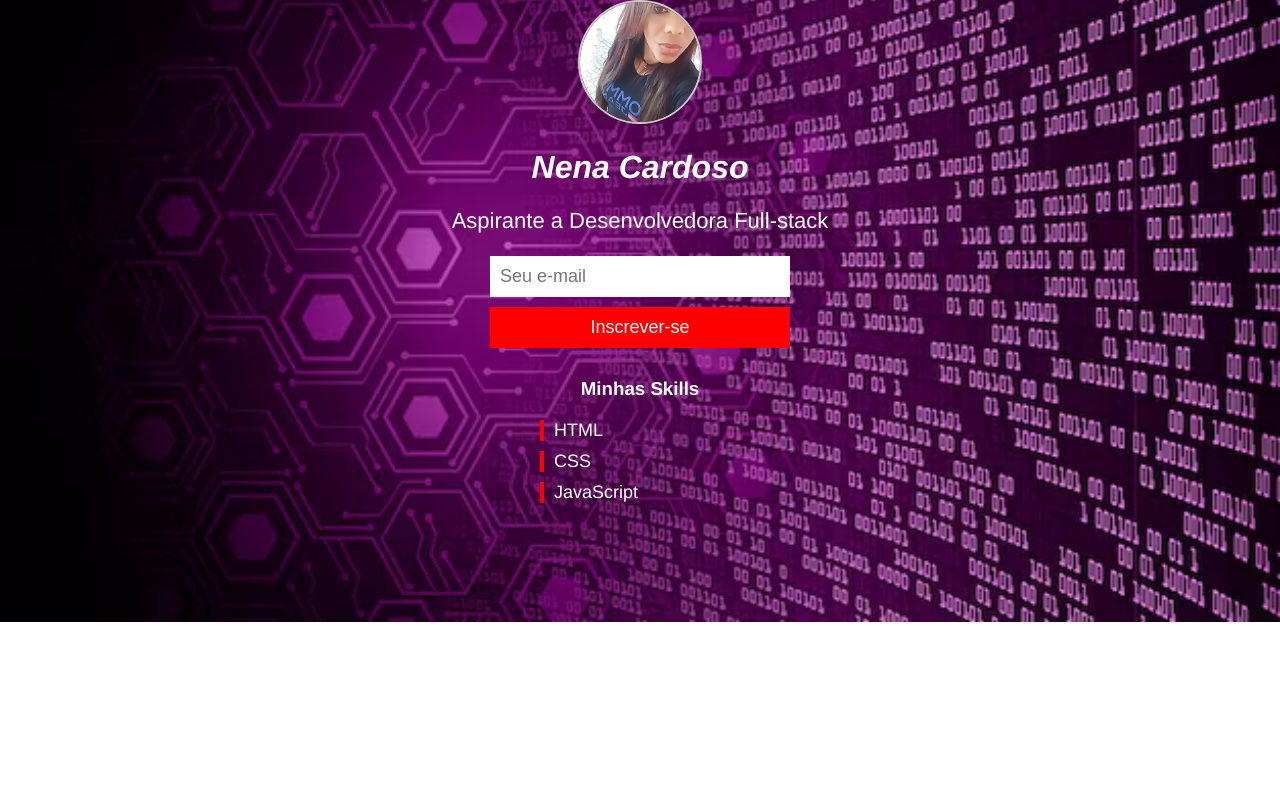
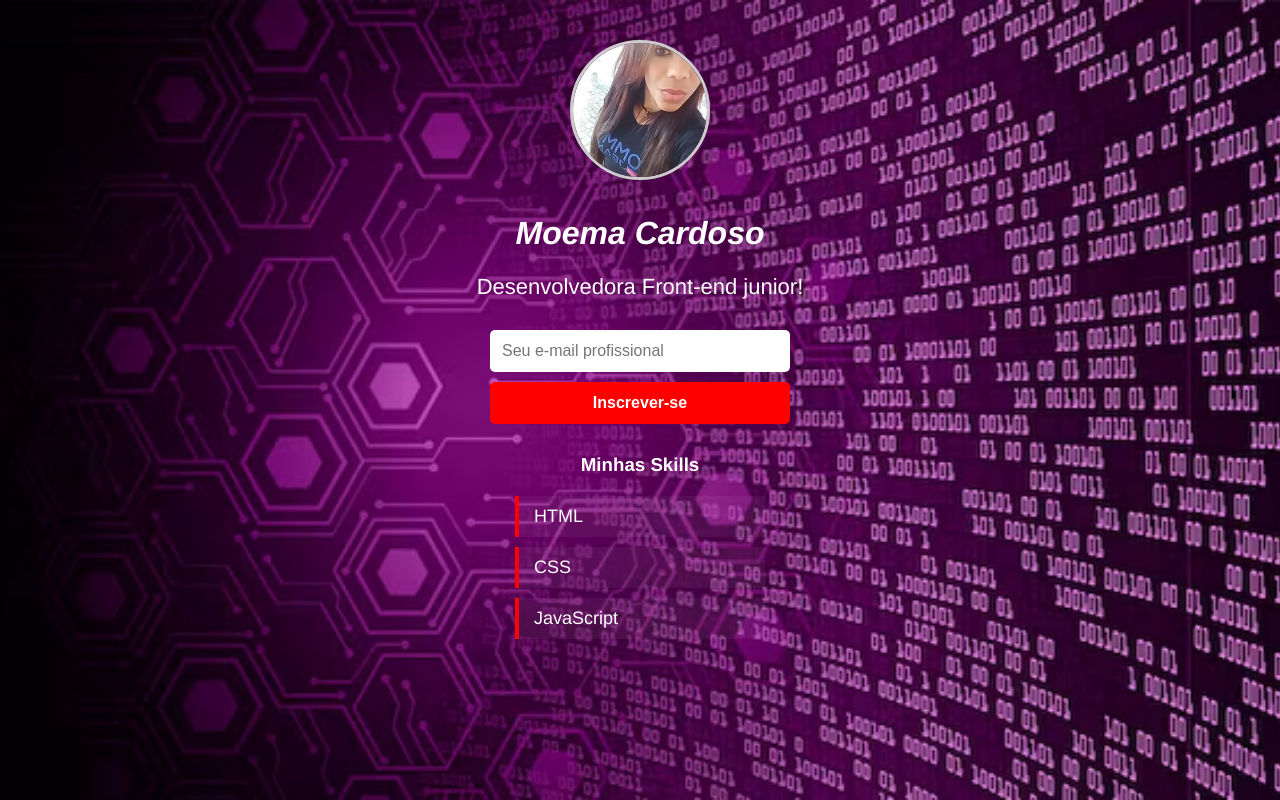
Before and after one commit to Moemacardoso2025/Meu-Primeiro-projeto-Cyber, a plain HTML site: page index.html in a window 1280 px wide. Drawn offline with Linux system fonts and the light colour scheme.

Commit message:
Refactor index.html for improved structure and styles

```diff
--- a/index.html
+++ b/index.html
@@ -3,123 +3,153 @@
 <head>
   <meta charset="UTF-8">
   <meta name="viewport" content="width=device-width, initial-scale=1.0">
-  <title>Nena Cardoso</title>
+  <title>Moema Cardoso</title>
   <style>
+    /* Reset básico para evitar margens estranhas */
+    * {
+      box-sizing: border-box;
+    }
+
     body {
       text-align: center;
-      background: url("cyber-circuit-future-technology-concept-background_42077-6920.avif") no-repeat center/cover;
+      /* Dica: Verifique se o caminho da imagem está correto no seu projeto */
+      background: #1a1a1a url("cyber-circuit-future-technology-concept-background_42077-6920.avif") no-repeat center/cover;
+      background-attachment: fixed; /* Mantém o fundo fixo ao rolar */
       color: #fff;
-      font-family: Helvetica, Arial, sans-serif;
+      font-family: 'Helvetica', 'Arial', sans-serif;
       margin: 0;
-      padding: 0;
+      padding: 40px 20px;
+      min-height: 100vh;
+    }
+
+    h1 {
+      transition: color 0.3s ease;
+      cursor: default;
     }
 
     p {
       font-size: 22px;
+      margin-bottom: 30px;
     }
 
+    /* Formulário */
     form {
       margin: 20px auto;
       max-width: 300px;
     }
 
     input {
-      border: 0;
-      padding: 10px;
-      font-size: 18px;
+      border: none;
+      padding: 12px;
+      font-size: 16px;
       width: 100%;
-      box-sizing: border-box;
       margin-bottom: 10px;
+      border-radius: 5px;
     }
 
     input[type="submit"] {
-      background: red;
+      background: #ff0000;
       color: white;
+      font-weight: bold;
       cursor: pointer;
-    }
-
-    img {
-      width: 120px;
-      height: 120px;
-      border-radius: 50%;
-      object-fit: cover;
-      border: 2px solid #ccc;
-    }
-
-    ul {
-      padding: 0;
-      margin: 20px auto;
-      max-width: 200px;
-      text-align: left;
-    }
-
-    li {
-      font-size: 18px;
-      list-style: none;
-      color: white;
-      border-left: 4px solid red;
-      padding-left: 10px;
-      margin: 10px 0;
-      transition: background 0.3s, color 0.3s;
-    }
-
-    /* hover styles */
-    li:hover {
-      background: rgba(255,255,255,0.1);
-      color: #ff0;
-      cursor: pointer;
+      transition: background 0.3s;
     }
 
     input[type="submit"]:hover {
       background: #cc0000;
     }
 
+    /* Imagem de Perfil */
+    img {
+      width: 140px;
+      height: 140px;
+      border-radius: 50%;
+      object-fit: cover;
+      border: 3px solid #ccc;
+      transition: transform 0.3s ease;
+      margin-bottom: 10px;
+    }
+
     img:hover {
       transform: scale(1.1);
-      transition: transform 0.3s;
+    }
+
+    /* Lista de Skills */
+    ul {
+      padding: 0;
+      margin: 20px auto;
+      max-width: 250px;
+      list-style: none;
+    }
+
+    li {
+      font-size: 18px;
+      color: white;
+      border-left: 4px solid red;
+      padding: 10px 15px;
+      margin: 10px 0;
+      background: rgba(255, 255, 255, 0.05);
+      transition: all 0.3s ease;
+      text-align: left;
+    }
+
+    li:hover {
+      background: rgba(255, 255, 255, 0.15);
+      color: #ff0;
+      transform: translateX(10px);
+      cursor: pointer;
     }
   </style>
 </head>
 <body>
+
   <img src="IMG_20201117_134126_321.jpg" alt="Foto de Nena Cardoso">
-  <h1><em>Nena Cardoso</em></h1>
-  <p>Aspirante a Desenvolvedora Full‑stack</p>
 
-  <form action="#" method="post">
-    <input type="email" name="email" placeholder="Seu e‑mail" required>
+  <h1><em>Moema Cardoso</em></h1>
+  <p>Desenvolvedora Front-end junior!</p>
+
+  <form id="subscribeForm" action="#" method="post">
+    <label for="email" style="display:none;">E-mail:</label>
+    <input type="email" id="email" name="email" placeholder="Seu e-mail profissional" required>
     <input type="submit" value="Inscrever-se">
   </form>
 
+  <section>
     <h3>Minhas Skills</h3>
     <ul>
       <li>HTML</li>
       <li>CSS</li>
       <li>JavaScript</li>
     </ul>
+  </section>
 
   <script>
-    // mostra agradecimento ao enviar o formulário
-    document.querySelector('form').addEventListener('submit', function(e) {
+    // 1. Script de submissão do formulário
+    const form = document.querySelector('#subscribeForm');
+    form.addEventListener('submit', (e) => {
       e.preventDefault();
-      alert('Obrigado por se inscrever!');
+      const email = document.querySelector('#email').value;
+      alert(`Obrigado por se inscrever, ${email}!`);
+      form.reset(); // Limpa o campo após o envio
     });
 
-    // adiciona clique interativo nas skills
-    document.querySelectorAll('li').forEach(function(item) {
-      item.addEventListener('click', function() {
-        alert('Você clicou em ' + this.textContent + '!');
+    // 2. Clique interativo nas skills
+    const skills = document.querySelectorAll('li');
+    skills.forEach(item => {
+      item.addEventListener('click', () => {
+        alert(`Você quer saber mais sobre ${item.textContent}?`);
       });
     });
 
-    // muda cor do título ao passar o mouse
+    // 3. Efeito no título (Hover via JS)
     const title = document.querySelector('h1');
-    title.addEventListener('mouseover', function() {
-      this.style.color = '#ff0';
+    title.addEventListener('mouseenter', () => {
+      title.style.color = '#ff0';
     });
-    title.addEventListener('mouseout', function() {
-      this.style.color = '';
+    title.addEventListener('mouseleave', () => {
+      title.style.color = ''; // Retorna ao padrão do CSS
     });
   </script>
+
 </body>
-
 </html>
```
Lines whose indentation alone changed are shown as unchanged.
